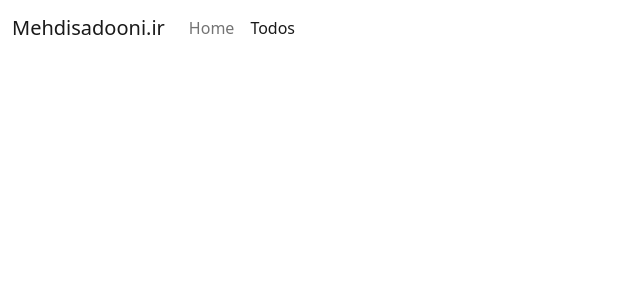
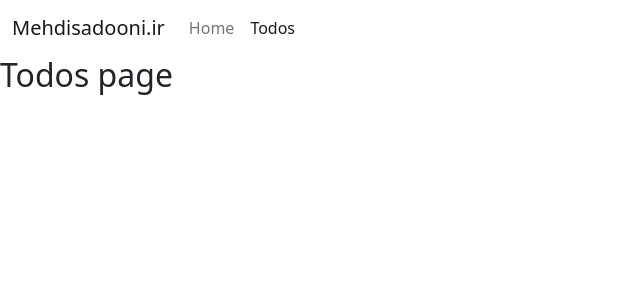
Before and after one commit to mehdisadooni/react-todo, a React (Create React App) app: page /todos in a window 1280 px wide. Shown: the top 300 px of the page, without its empty margins (0-640 px from the left). Built offline with nearby package versions, Linux system fonts and the light colour scheme.

Commit message:
todos context

```diff
--- a/src/App.js
+++ b/src/App.js
@@ -1,6 +1,8 @@
 import {BrowserRouter, Routes, Route} from "react-router-dom"
 import Header from "./components/Header";
 import Home from "./pages/Home";
+import Todos from "./pages/Todos";
+import TodoProvider from "./context/TodoProvider";
 
 function App() {
     return (
@@ -8,6 +10,11 @@
             <Header/>
             <Routes>
                 <Route exact path='/' element={<Home/>}/>
+                <Route exact path='/todos' element={
+                    <TodoProvider>
+                        <Todos/>
+                    </TodoProvider>}
+                />
             </Routes>
         </BrowserRouter>
     );
--- /dev/null
+++ b/src/context/TodoContext.js
@@ -0,0 +1,6 @@
+import {createContext} from "react";
+
+const TodoContext = createContext()
+
+
+export default TodoContext
--- /dev/null
+++ b/src/context/TodoProvider.js
@@ -0,0 +1,11 @@
+import TodoContext from "./TodoContext";
+
+const TodoProvider = ({children}) => {
+    return (
+        <TodoContext.Provider value={'todos'}>
+            {children}
+        </TodoContext.Provider>
+    )
+}
+
+export default TodoProvider
--- /dev/null
+++ b/src/pages/Todos.js
@@ -0,0 +1,12 @@
+import {useContext} from "react";
+import TodoContext from "../context/TodoContext";
+
+const Todos = () => {
+    const todoContext = useContext(TodoContext)
+    console.log(todoContext);
+    return (
+        <h2>Todos page</h2>
+    )
+}
+
+export default Todos
```
